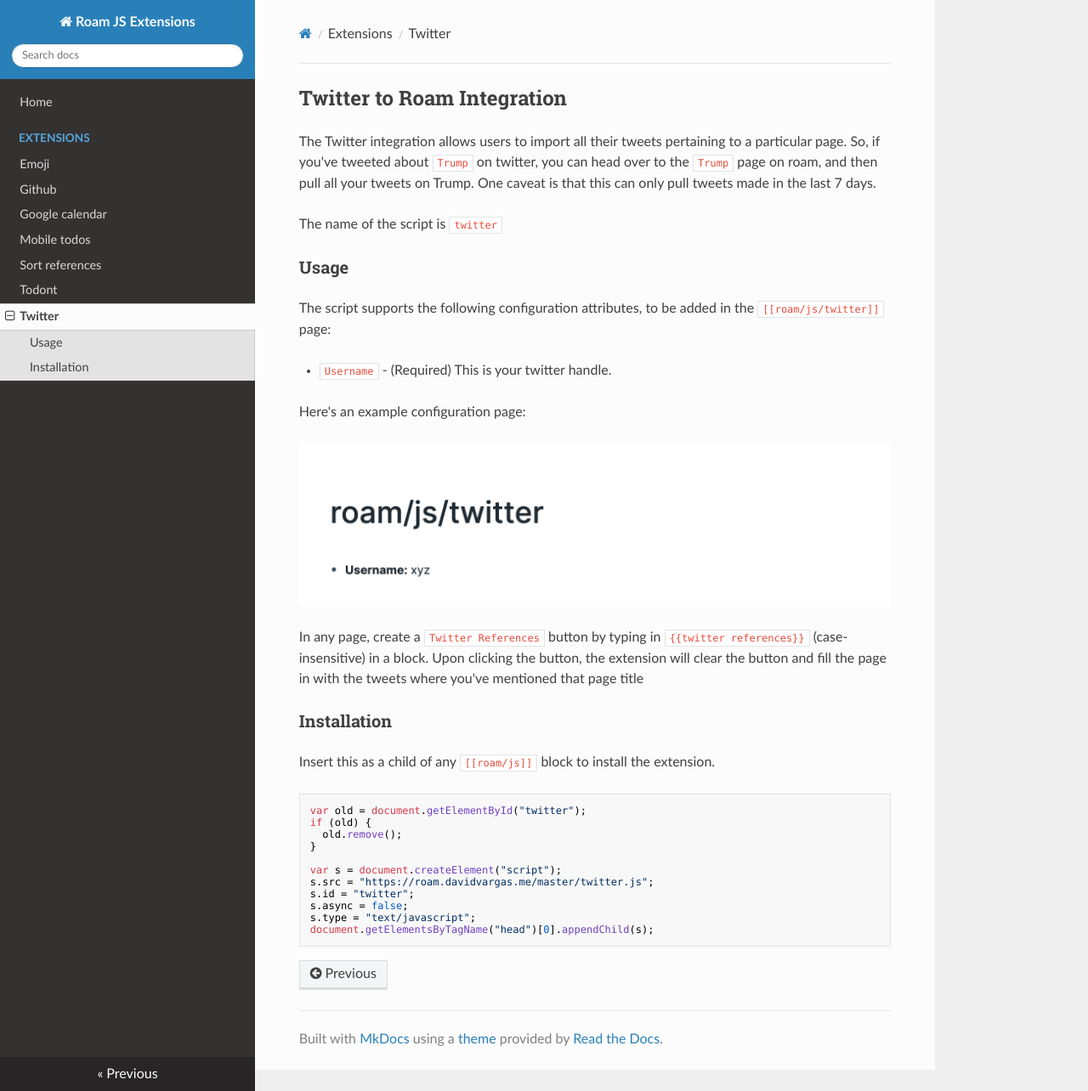
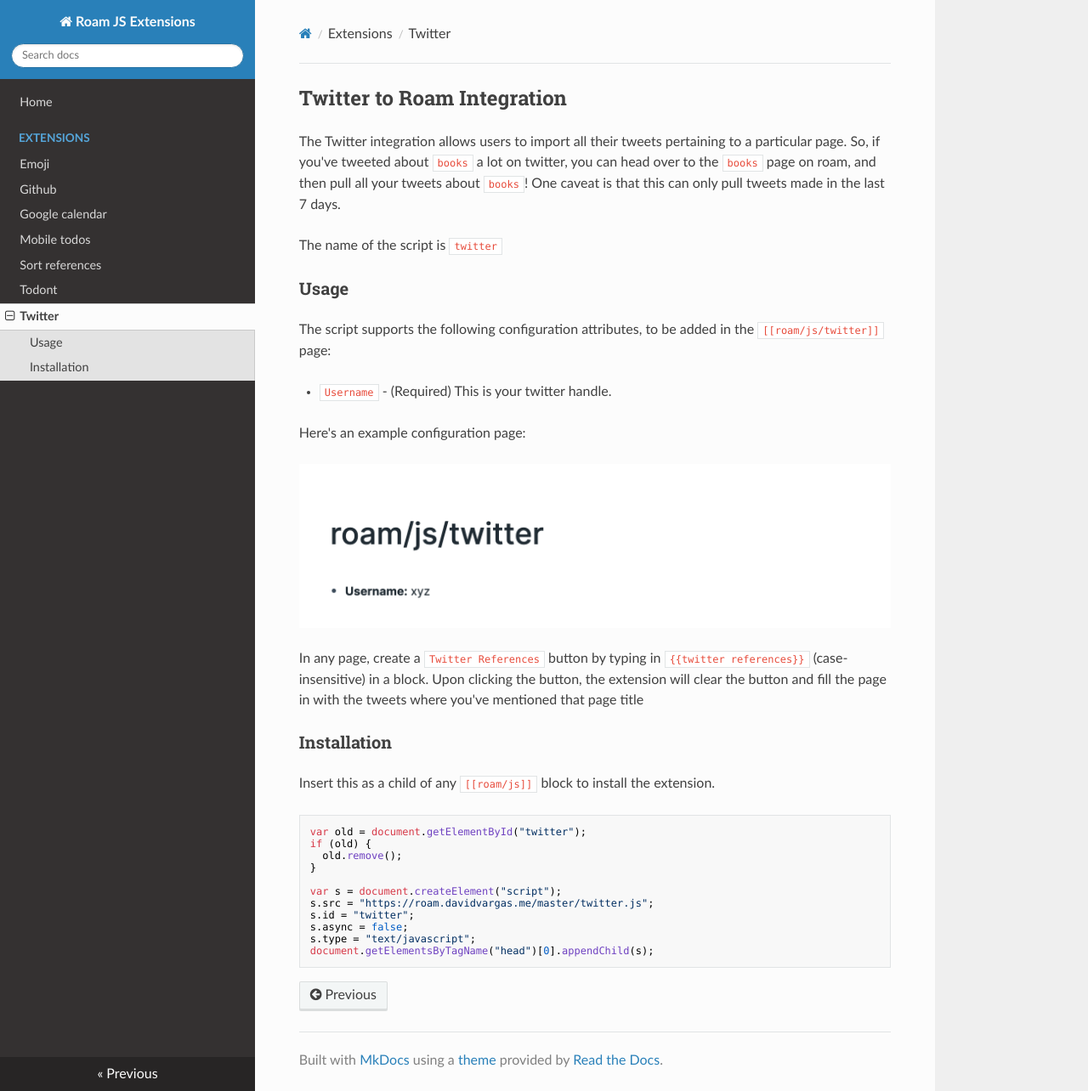
Before and after one commit to dvargas92495/roamjs-com, an MkDocs documentation site: the page built from docs/extensions/twitter.md, in a window 1280 px wide and 1284 px high. Shown: the whole window at 85% size. Built offline with MkDocs 1.6.1, drawn with Linux system fonts in a browser that asks for light colours; nearby versions of some CDN libraries.

Commit message:
variable name fix + doc update

```diff
--- a/docs/extensions/twitter.md
+++ b/docs/extensions/twitter.md
@@ -1,6 +1,6 @@
 ## Twitter to Roam Integration
 
-The Twitter integration allows users to import all their tweets pertaining to a particular page. So, if you've tweeted about `Trump` on twitter, you can head over to the `Trump` page on roam, and then pull all your tweets on Trump.
+The Twitter integration allows users to import all their tweets pertaining to a particular page. So, if you've tweeted about `books` a lot on twitter, you can head over to the `books` page on roam, and then pull all your tweets about `books`!
 One caveat is that this can only pull tweets made in the last 7 days.
 
 The name of the script is `twitter`
```
Also changed, not shown: 1 other file.
